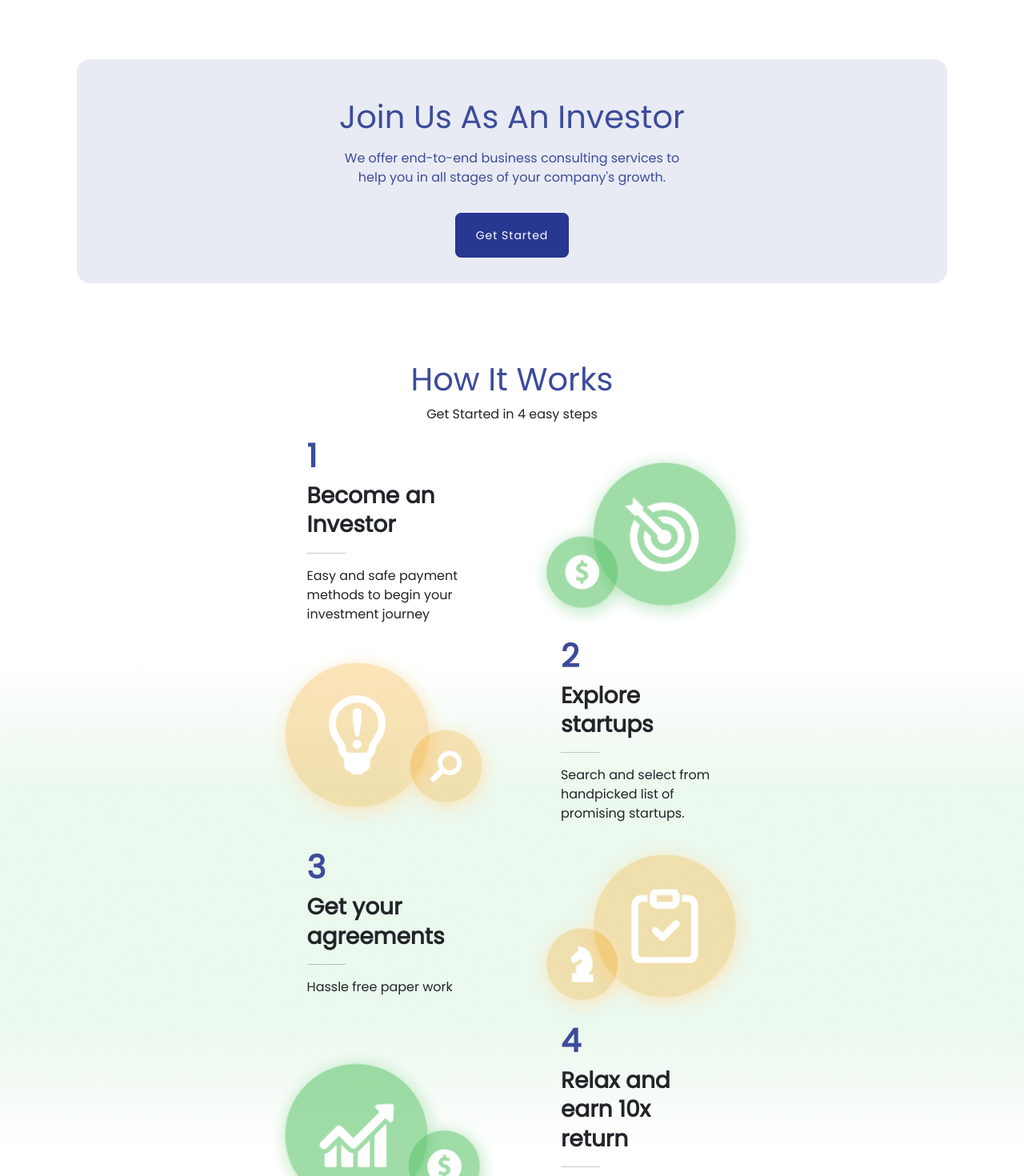
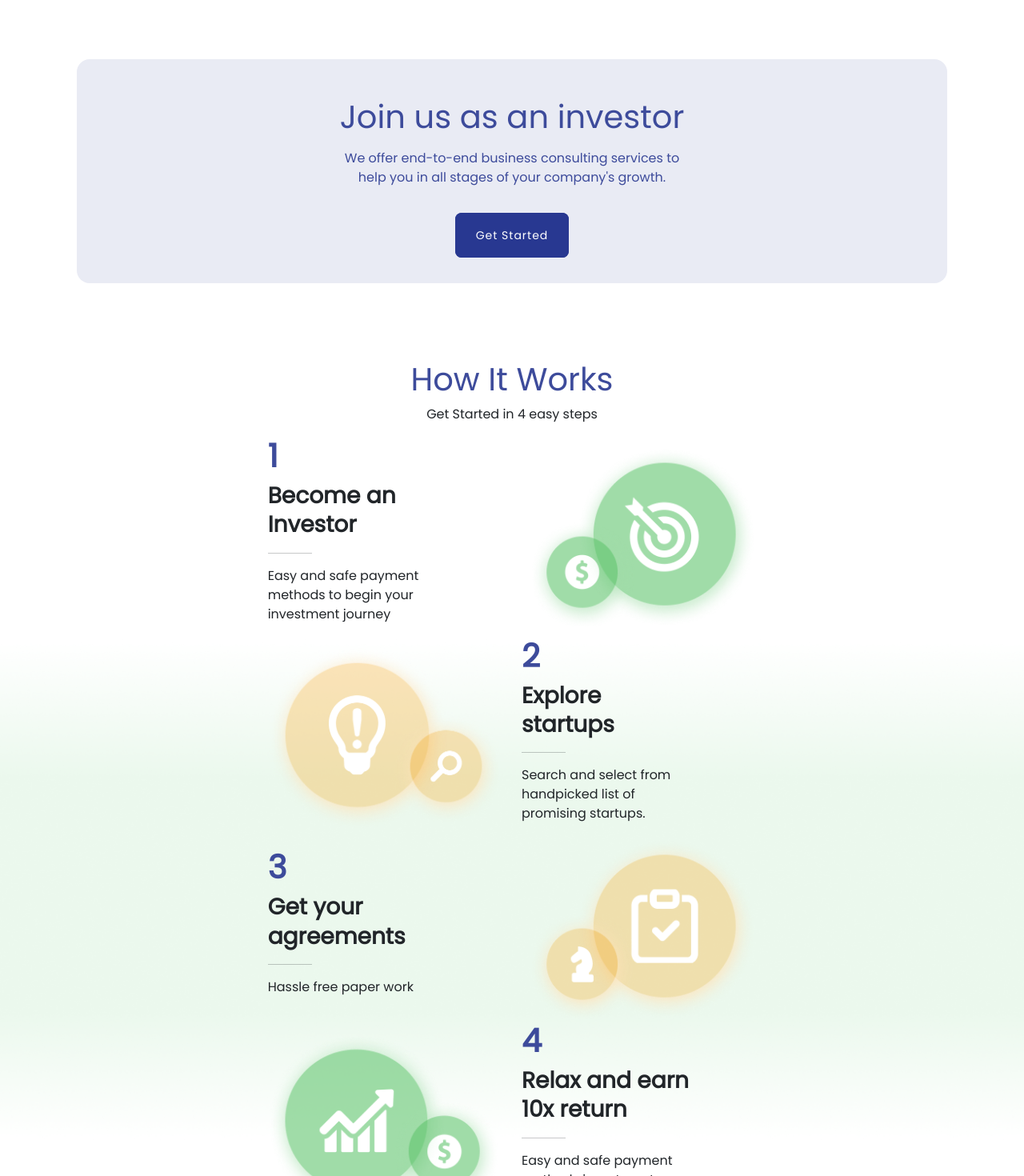
Before and after one commit to dheerajhemachandran/venturebuddy-google-auth, a React (Create React App) app: page / in a window 1280 px wide. Shown: the part 2020-3490 px from the top of the page at 80% size. Built offline with nearby package versions, Linux system fonts and the light colour scheme.

Commit message:
how it works section added

```diff
--- a/src/components/HowItWorks.js
+++ b/src/components/HowItWorks.js
@@ -15,7 +15,7 @@
           <div className="text-start">
             <div className="row row-cols-1 row-cols-lg-2 align-items-center justify-content-center">
               <div className="col order-2 order-lg-0">
-                <div className="col-12 col-lg-8 mx-auto">
+                <div className="col-12 col-lg-9">
                   <h1 className="text-blue text-start fw-bolder">1</h1>
                   <h2 className="fw-bolder">Become an Investor</h2>
                   <div className="">
@@ -37,7 +37,7 @@
                 <img src={HowItWorks2} alt="" className="img-fluid" />
               </div>
               <div className="col">
-                <div className="col-12 col-lg-8 mx-auto">
+                <div className="col-12 col-lg-9">
                   <h1 className="text-blue text-start fw-bolder">2</h1>
                   <h2 className="fw-bolder">Explore startups</h2>
                   <div className="">
@@ -53,7 +53,7 @@
 
             <div className="row row-cols-1 row-cols-lg-2 align-items-center justify-content-center">
               <div className="col order-2 order-lg-0">
-                <div className="col-12 col-lg-8 mx-auto">
+                <div className="col-12 col-lg-9">
                   <h1 className="text-blue text-start fw-bolder">3</h1>
                   <h2 className="fw-bolder">Get your agreements</h2>
                   <div className="">
@@ -72,7 +72,7 @@
                 <img src={HowItWorks4} alt="" className="img-fluid" />
               </div>
               <div className="col">
-                <div className="col-12 col-lg-8 mx-auto">
+                <div className="col-12 col-lg-9">
                   <h1 className="text-blue text-start fw-bolder">4</h1>
                   <h2 className="fw-bolder">Relax and earn 10x return</h2>
                   <div className="">
--- a/src/components/JoinAsInvestor.js
+++ b/src/components/JoinAsInvestor.js
@@ -5,7 +5,7 @@
     <div className="container-fluid px-lg-5 py-5">
       <div className="bg-secondary-blue text-blue text-center py-5 rounded-4 mx-lg-5">
         <div className="col-12 col-lg-5 mx-auto px-1">
-          <h1>Join Us As An Investor</h1>
+          <h1>Join us as an investor</h1>
           <p className="mt-3 mb-5">
             We offer end-to-end business consulting services to help you in all
             stages of your company's growth.
```
